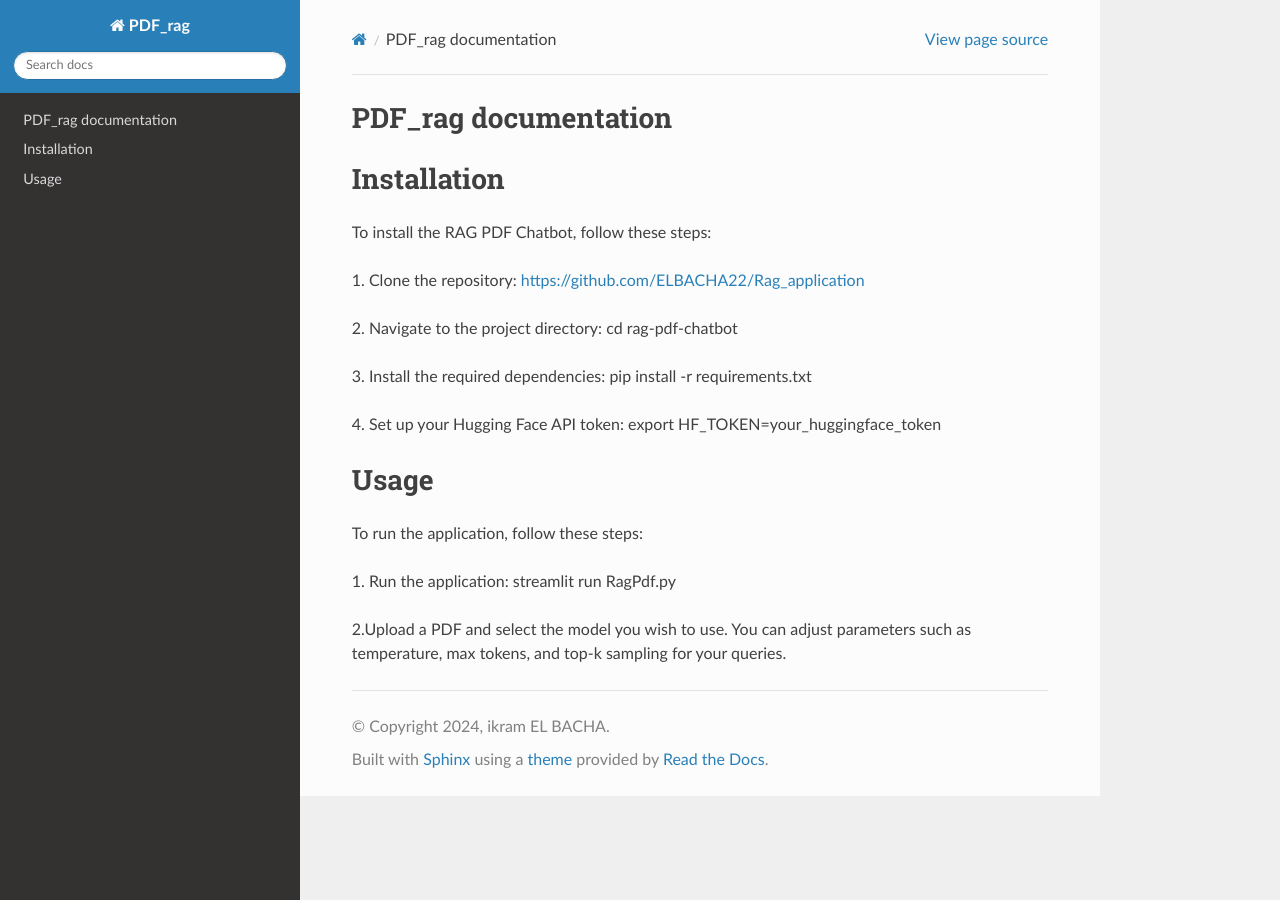
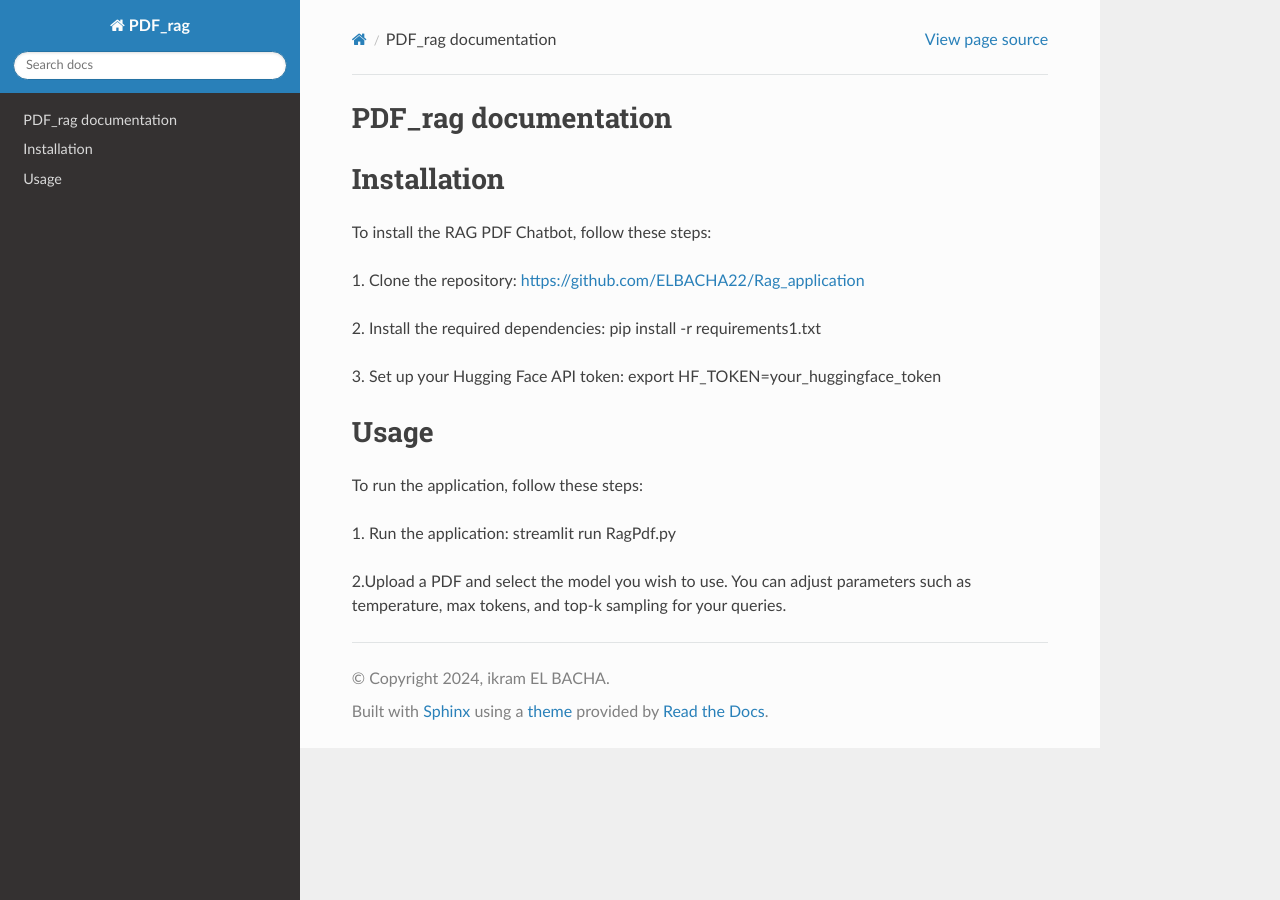
Before and after one commit to ELBACHA22/Rag_application, a Sphinx documentation site: the page built from source/index.rst, in a window 1280 px wide. Built offline with Sphinx 7.4.7 and the Read the Docs theme 3.1.0, drawn with Linux system fonts in a browser that asks for light colours.

Commit message:
Update index.rst

```diff
--- a/source/index.rst
+++ b/source/index.rst
@@ -15,15 +15,13 @@ To install the RAG PDF Chatbot, follow these steps:
 https://github.com/ELBACHA22/Rag_application
 
 
-2. Navigate to the project directory:
-cd rag-pdf-chatbot
 
 
-3. Install the required dependencies:
-pip install -r requirements.txt
+2. Install the required dependencies:
+pip install -r requirements1.txt
 
 
-4. Set up your Hugging Face API token:
+3. Set up your Hugging Face API token:
 export HF_TOKEN=your_huggingface_token
 
 
```
